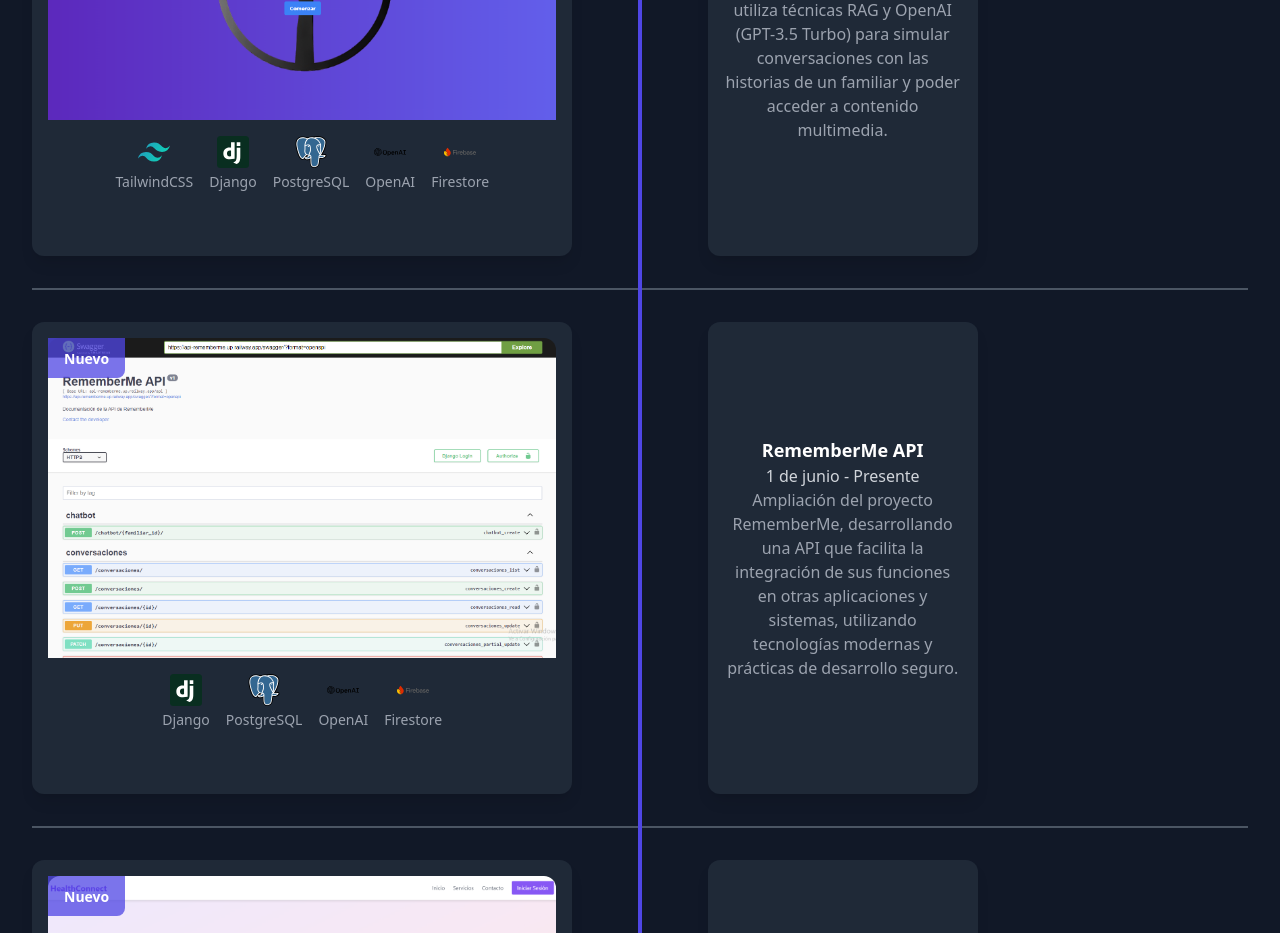
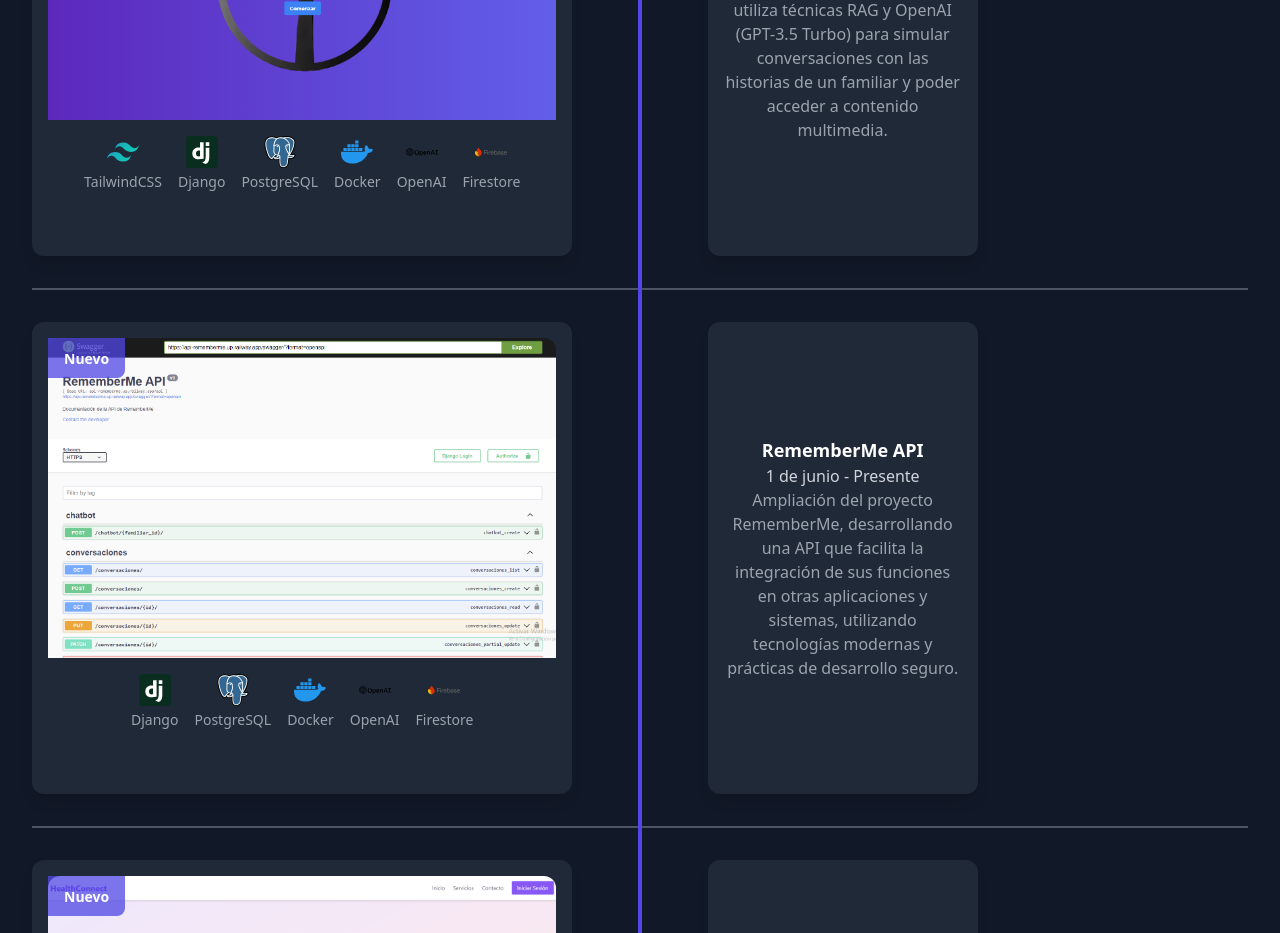
Before and after one commit to H0clar/portafolioAng, an Angular app: page / in a window 1280 px wide. Shown: the part 2300-3233 px from the top of the page. Built offline with nearby package versions, Linux system fonts and the light colour scheme.

Commit message:
icono docker

```diff
--- a/src/app/landing/projects/projects.component.html
+++ b/src/app/landing/projects/projects.component.html
@@ -29,6 +29,11 @@
                                 <div class="flex flex-col items-center mr-4 mb-4">
                                     <span class="iconify text-blue-700 w-8 h-8" data-icon="logos:postgresql"></span>
                                     <span class="text-gray-400 text-sm mt-1">PostgreSQL</span>
+                                </div>
+
+                                <div class="flex flex-col items-center mr-4 mb-4">
+                                    <span class="iconify text-blue-500 w-8 h-8" data-icon="logos:docker-icon"></span>
+                                    <span class="text-gray-400 text-sm mt-1">Docker</span>
                                 </div>
                                 <div class="flex flex-col items-center mr-4 mb-4">
                                     <span class="iconify text-teal-500 w-8 h-8" data-icon="logos:openai"></span>
@@ -92,6 +97,10 @@
                                 <div class="flex flex-col items-center mr-4 mb-4">
                                     <span class="iconify text-blue-700 w-8 h-8" data-icon="logos:postgresql"></span>
                                     <span class="text-gray-400 text-sm mt-1">PostgreSQL</span>
+                                </div>
+                                <div class="flex flex-col items-center mr-4 mb-4">
+                                    <span class="iconify text-blue-500 w-8 h-8" data-icon="logos:docker-icon"></span>
+                                    <span class="text-gray-400 text-sm mt-1">Docker</span>
                                 </div>
                                 <div class="flex flex-col items-center mr-4 mb-4">
                                     <span class="iconify text-teal-500 w-8 h-8" data-icon="logos:openai"></span>
```
Also changed, not shown: 1 other file (tests, documents, lock files or other folders).
